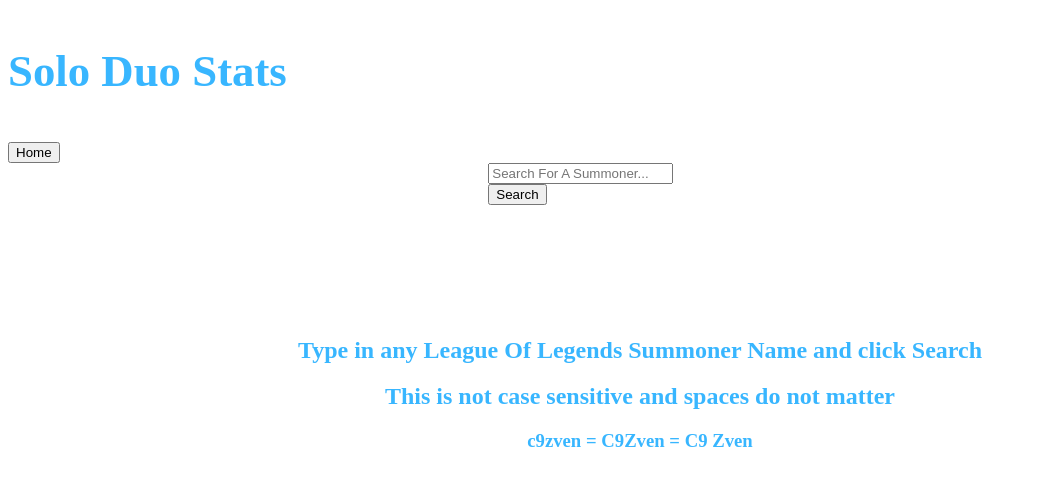
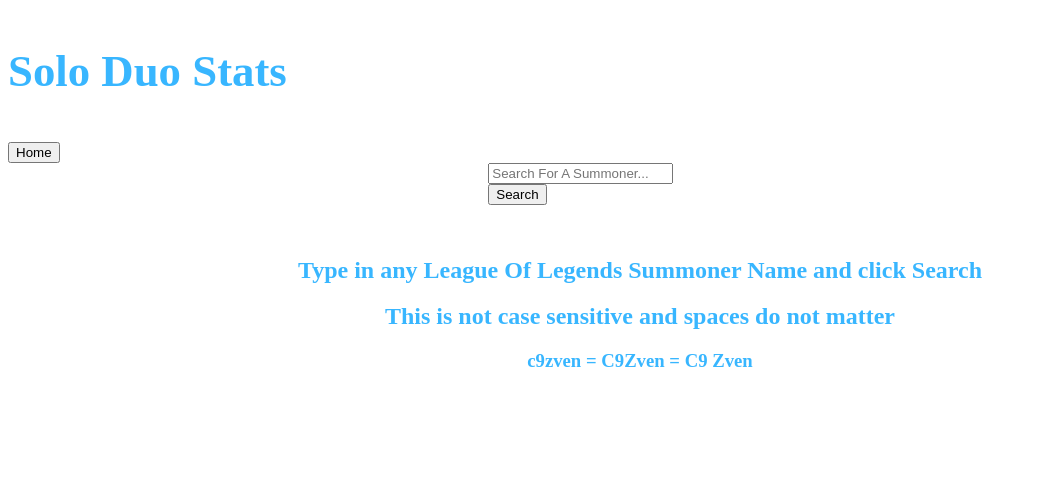
Before and after one commit to alexbenko/theLolStats, a React app: page / in a window 1280 px wide. Both pictures are taken after a click on the button "Summoner's Rift: Solo Duo". Shown: the top 486 px of the page, without its empty margins (0-1037 px from the left). Built offline with nearby package versions, Linux system fonts and the light colour scheme; the HTML template or start-up script is replaced by a standard one.

Commit message:
Minor styling changes and removed un needed logs

```diff
--- a/client/src/components/sr/Search.jsx
+++ b/client/src/components/sr/Search.jsx
@@ -32,16 +32,17 @@
   }
 
   clearSearch(){
-    console.log('Clicked');
     this.setState({
       search: ""
     })
   }
 
+
+
   render(){
     return (
 
-    <div className="search" style={{paddingBottom:"7em",paddingLeft:"38%"}}>
+    <div className="search" style={{paddingBottom:"2em",paddingLeft:"38%"}}>
 
         <InputGroup className="text-center" style={{width:"40%"}} >
           <FormControl
@@ -67,12 +68,4 @@
 
 }
 
-/*
- <form onSubmit={this.submitSearch}>
-        <input type="text" placeholder="Search For Summoner.." value={this.state.value} onChange={this.handleInputChange}/>
-        <input type="submit" value="Submit"/>
-      </form>
-*/
-
-
 export default Search ;
```
